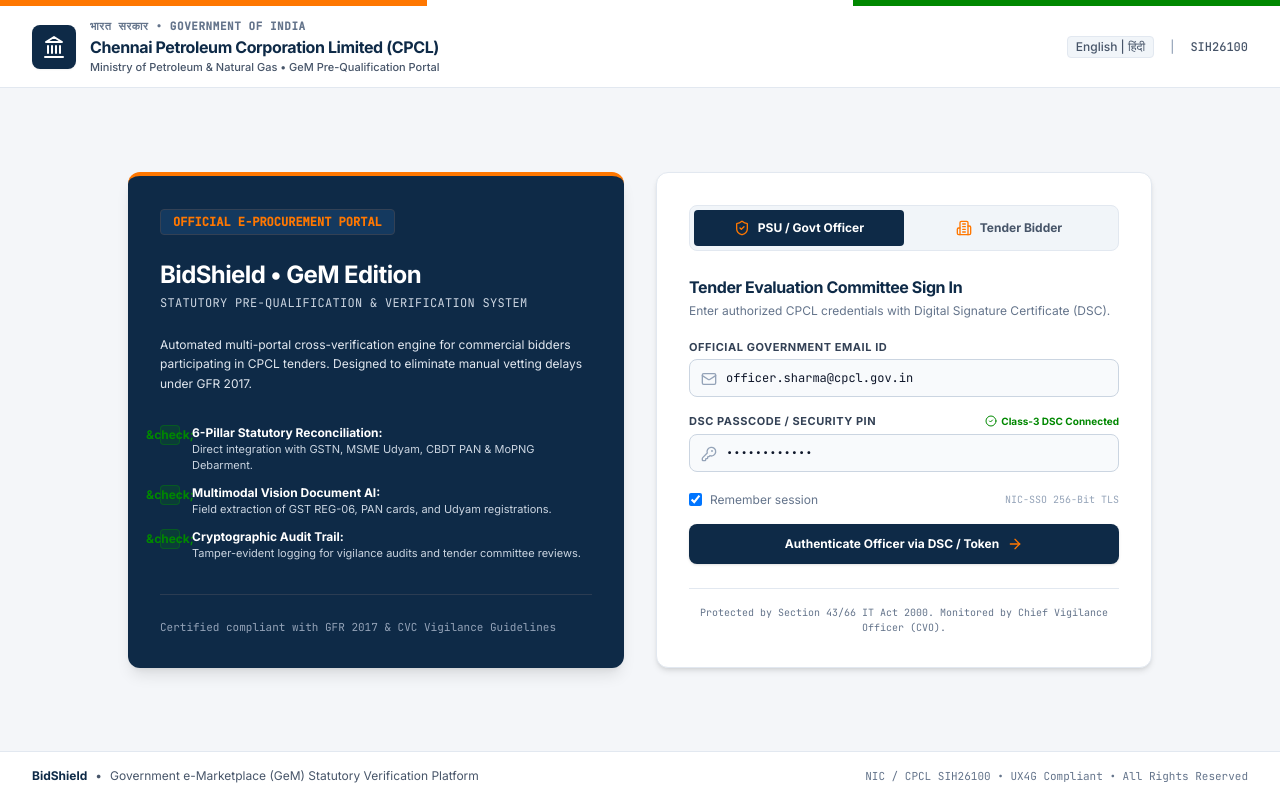
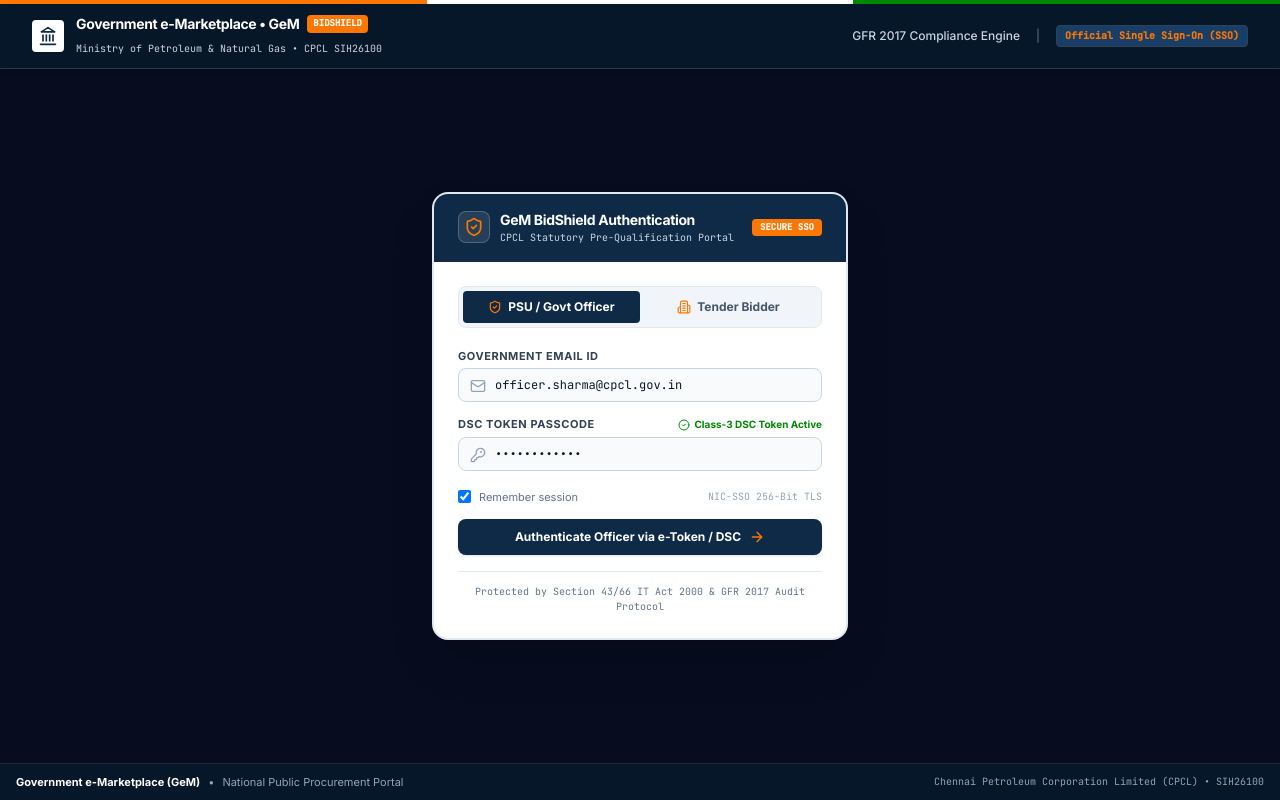
Before and after one commit to snuthon1/gemcompliance, a React (Vite) app in the folder client/: page /login in a window 1280 px wide. Built offline with nearby package versions, Linux system fonts and the light colour scheme; the HTML template or start-up script is replaced by a standard one.

Commit message:
feat(ui): complete modern visual overhaul for Login.jsx

```diff
--- a/client/src/pages/Login.jsx
+++ b/client/src/pages/Login.jsx
@@ -7,14 +7,11 @@
   Mail,
   ArrowRight,
   CheckCircle2,
-  Layers,
-  FileCheck,
-  Shield,
-  Fingerprint,
   AlertCircle,
   Landmark,
   KeyRound,
-  FileText
+  Search,
+  ExternalLink
 } from 'lucide-react';
 import { useAuth, DEMO_PROFILES } from '../context/AuthContext';
 
@@ -87,180 +84,129 @@
   };
 
   return (
-    <div className="min-h-screen bg-gov-slateBg flex flex-col justify-between text-slate-800 selection:bg-gov-saffron selection:text-white">
-      {/* 1. Official Government of India Top Strip */}
-      <div>
+    <div
+      className="min-h-screen w-full bg-slate-900 bg-cover bg-top bg-no-repeat relative flex flex-col justify-between selection:bg-gov-saffron selection:text-white"
+      style={{ backgroundImage: "url('/gem_portal_bg.png')" }}
+    >
+      {/* Semi-transparent dark overlay to keep the GeM portal background visible while making the auth card high-contrast */}
+      <div className="absolute inset-0 bg-slate-950/55 backdrop-blur-[1.5px]"></div>
+
+      {/* Interactive GeM Header Bar overlay */}
+      <div className="relative z-20">
         {/* National Tricolor Line */}
-        <div className="h-1.5 w-full flex">
+        <div className="h-1 w-full flex">
           <div className="h-full w-1/3 bg-gov-saffron"></div>
           <div className="h-full w-1/3 bg-white"></div>
           <div className="h-full w-1/3 bg-gov-green"></div>
         </div>
 
-        {/* Official Masthead */}
-        <header className="bg-white border-b border-slate-200 py-3 shadow-xs">
-          <div className="max-w-7xl mx-auto px-4 sm:px-6 lg:px-8 flex items-center justify-between">
-            <div className="flex items-center space-x-3.5">
-              <div className="w-11 h-11 rounded-lg bg-gov-navy text-white flex items-center justify-center font-bold shadow-sm">
-                <Landmark className="w-6 h-6" />
+        <header className="bg-gov-navyDark/90 backdrop-blur-md border-b border-slate-700/80 px-4 sm:px-8 py-2.5 flex items-center justify-between text-white shadow-md">
+          <div className="flex items-center space-x-3">
+            <div className="w-8 h-8 rounded bg-white text-gov-navy flex items-center justify-center font-bold shadow-sm">
+              <Landmark className="w-5 h-5 text-gov-navy" />
             </div>
-              <div className="flex flex-col">
-                <div className="text-[11px] font-bold text-slate-500 uppercase tracking-wider font-mono">
-                  भारत सरकार &bull; Government of India
+            <div>
+              <div className="flex items-center space-x-2">
+                <span className="font-extrabold text-sm tracking-tight text-white">
+                  Government e-Marketplace &bull; GeM
+                </span>
+                <span className="bg-gov-saffron text-white font-mono text-[9px] font-extrabold px-1.5 py-0.5 rounded uppercase">
+                  BidShield
+                </span>
               </div>
-                <div className="text-base font-extrabold text-gov-navy tracking-tight">
-                  Chennai Petroleum Corporation Limited (CPCL)
-                </div>
-                <div className="text-[11px] text-slate-600 font-medium">
-                  Ministry of Petroleum & Natural Gas &bull; GeM Pre-Qualification Portal
-                </div>
+              <span className="text-[10px] text-slate-300 font-mono">
+                Ministry of Petroleum & Natural Gas &bull; CPCL SIH26100
+              </span>
             </div>
           </div>
 
-            {/* Accessibility and Language Bar */}
-            <div className="hidden md:flex items-center space-x-4 text-xs text-slate-600 font-medium">
-              <span className="bg-slate-100 px-2 py-0.5 rounded border border-slate-200">
-                English | हिंदी
+          <div className="hidden md:flex items-center space-x-4 text-xs">
+            <span className="text-slate-300 font-medium">GFR 2017 Compliance Engine</span>
+            <span className="text-slate-500">|</span>
+            <span className="bg-gov-navyLight text-gov-saffron font-mono text-[10px] font-bold px-2 py-0.5 rounded border border-slate-700">
+              Official Single Sign-On (SSO)
             </span>
-              <span className="text-slate-400">|</span>
-              <span className="font-mono text-xs">SIH26100</span>
-            </div>
           </div>
         </header>
       </div>
 
-      {/* 2. Main Login Body */}
-      <main className="max-w-7xl mx-auto w-full px-4 sm:px-6 lg:px-8 py-10 my-auto">
-        <div className="grid grid-cols-1 lg:grid-cols-12 gap-8 items-stretch max-w-5xl mx-auto">
-          {/* Left Column: Official Tender & Compliance Notice */}
-          <div className="lg:col-span-6 bg-gov-navy text-white rounded-xl p-8 flex flex-col justify-between shadow-lg border-t-4 border-gov-saffron">
-            <div className="space-y-6">
-              <div className="inline-flex items-center space-x-2 bg-gov-navyLight/80 px-3 py-1 rounded text-xs font-mono text-gov-saffron font-bold uppercase border border-slate-700">
-                <span>Official e-Procurement Portal</span>
+      {/* Center GeM SSO Modal / Card */}
+      <div className="relative z-20 max-w-md w-full mx-auto px-4 py-8 my-auto">
+        <div className="bg-white rounded-2xl shadow-2xl border-2 border-slate-200 overflow-hidden">
+          {/* Card Top Banner */}
+          <div className="bg-gov-navy text-white px-6 py-4 border-b border-slate-800 flex items-center justify-between">
+            <div className="flex items-center space-x-2.5">
+              <div className="w-8 h-8 rounded-lg bg-white/10 border border-white/20 flex items-center justify-center">
+                <ShieldCheck className="w-5 h-5 text-gov-saffron" />
+              </div>
+              <div>
+                <h2 className="text-sm font-bold tracking-tight text-white">
+                  GeM BidShield Authentication
+                </h2>
+                <p className="text-[10px] text-slate-300 font-mono">
+                  CPCL Statutory Pre-Qualification Portal
+                </p>
+              </div>
+            </div>
+            <span className="text-[9px] bg-gov-saffron text-white font-mono font-bold px-2 py-0.5 rounded uppercase">
+              Secure SSO
+            </span>
           </div>
 
-              <div>
-                <h1 className="text-2xl font-black tracking-tight text-white">
-                  BidShield &bull; GeM Edition
-                </h1>
-                <p className="text-xs text-slate-300 mt-1 font-mono uppercase tracking-wide">
-                  Statutory Pre-Qualification & Verification System
-                </p>
-              </div>
-
-              <p className="text-xs text-slate-200 leading-relaxed">
-                Automated multi-portal cross-verification engine for commercial bidders participating in CPCL tenders. Designed to eliminate manual vetting delays under GFR 2017.
-              </p>
-
-              {/* 4 Pillars in Government Card */}
-              <div className="space-y-3 pt-2">
-                <div className="flex items-start space-x-3 text-xs">
-                  <span className="w-5 h-5 rounded bg-gov-green/20 text-gov-green flex items-center justify-center font-bold shrink-0 border border-gov-green/40">
-                    &check;
-                  </span>
-                  <div>
-                    <strong className="text-white">6-Pillar Statutory Reconciliation:</strong>
-                    <p className="text-slate-300 text-[11px]">Direct integration with GSTN, MSME Udyam, CBDT PAN & MoPNG Debarment.</p>
-                  </div>
-                </div>
-
-                <div className="flex items-start space-x-3 text-xs">
-                  <span className="w-5 h-5 rounded bg-gov-green/20 text-gov-green flex items-center justify-center font-bold shrink-0 border border-gov-green/40">
-                    &check;
-                  </span>
-                  <div>
-                    <strong className="text-white">Multimodal Vision Document AI:</strong>
-                    <p className="text-slate-300 text-[11px]">Field extraction of GST REG-06, PAN cards, and Udyam registrations.</p>
-                  </div>
-                </div>
-
-                <div className="flex items-start space-x-3 text-xs">
-                  <span className="w-5 h-5 rounded bg-gov-green/20 text-gov-green flex items-center justify-center font-bold shrink-0 border border-gov-green/40">
-                    &check;
-                  </span>
-                  <div>
-                    <strong className="text-white">Cryptographic Audit Trail:</strong>
-                    <p className="text-slate-300 text-[11px]">Tamper-evident logging for vigilance audits and tender committee reviews.</p>
-                  </div>
-                </div>
-              </div>
-            </div>
-
-            <div className="pt-6 border-t border-slate-700/80 mt-6 text-[11px] text-slate-400 font-mono">
-              Certified compliant with GFR 2017 & CVC Vigilance Guidelines
-            </div>
-          </div>
-
-          {/* Right Column: Official Sign In Box */}
-          <div className="lg:col-span-6 bg-white rounded-xl shadow-md border border-slate-200 p-8 flex flex-col justify-between">
-            <div>
-              {/* Dual Tab Navigation */}
-              <div className="grid grid-cols-2 p-1 bg-slate-100 rounded-lg mb-6 border border-slate-200">
+          <div className="p-6">
+            {/* Dual Persona Tab Selector */}
+            <div className="grid grid-cols-2 p-1 bg-slate-100 rounded-lg mb-5 border border-slate-200">
               <button
                 type="button"
                 onClick={() => handleTabChange('OFFICER')}
-                  className={`flex items-center justify-center space-x-2 py-2.5 px-3 rounded text-xs font-bold transition-all ${
+                className={`flex items-center justify-center space-x-1.5 py-2 px-3 rounded text-xs font-bold transition-all ${
                   activeTab === 'OFFICER'
                     ? 'bg-gov-navy text-white shadow-xs'
                     : 'text-slate-600 hover:text-slate-900'
                 }`}
               >
-                  <ShieldCheck className="w-4 h-4 text-gov-saffron" />
+                <ShieldCheck className="w-3.5 h-3.5 text-gov-saffron" />
                 <span>PSU / Govt Officer</span>
               </button>
 
               <button
                 type="button"
                 onClick={() => handleTabChange('VENDOR')}
-                  className={`flex items-center justify-center space-x-2 py-2.5 px-3 rounded text-xs font-bold transition-all ${
+                className={`flex items-center justify-center space-x-1.5 py-2 px-3 rounded text-xs font-bold transition-all ${
                   activeTab === 'VENDOR'
                     ? 'bg-gov-navy text-white shadow-xs'
                     : 'text-slate-600 hover:text-slate-900'
                 }`}
               >
-                  <Building2 className="w-4 h-4 text-gov-saffron" />
+                <Building2 className="w-3.5 h-3.5 text-gov-saffron" />
                 <span>Tender Bidder</span>
               </button>
             </div>
 
-              {/* Header Details */}
-              <div className="mb-5 space-y-1">
-                <h2 className="text-base font-extrabold text-gov-navy tracking-tight">
-                  {activeTab === 'OFFICER'
-                    ? 'Tender Evaluation Committee Sign In'
-                    : 'Registered Vendor Commercial Desk'}
-                </h2>
-                <p className="text-xs text-slate-500">
-                  {activeTab === 'OFFICER'
-                    ? 'Enter authorized CPCL credentials with Digital Signature Certificate (DSC).'
-                    : 'Select your registered enterprise to inspect compliance scores and submit bids.'}
-                </p>
-              </div>
-
             {error && (
-                <div className="mb-4 p-3 rounded bg-rose-50 border border-rose-200 flex items-center space-x-2 text-xs text-rose-700 font-semibold">
+              <div className="mb-4 p-2.5 rounded bg-rose-50 border border-rose-200 flex items-center space-x-2 text-xs text-rose-700 font-semibold">
                 <AlertCircle className="w-4 h-4 text-rose-600 shrink-0" />
                 <span>{error}</span>
               </div>
             )}
 
-              {/* Standard Form */}
-              <form onSubmit={handleSubmit} className="space-y-4">
+            {/* Authentication Form */}
+            <form onSubmit={handleSubmit} className="space-y-3.5">
               {activeTab === 'OFFICER' ? (
                 <>
                   <div className="space-y-1">
                     <label className="block text-[11px] font-bold text-slate-700 uppercase tracking-wider">
-                        Official Government Email ID
+                      Government Email ID
                     </label>
                     <div className="relative">
-                        <Mail className="w-4 h-4 text-slate-400 absolute left-3 top-3" />
+                      <Mail className="w-4 h-4 text-slate-400 absolute left-3 top-2.5" />
                       <input
                         type="email"
                         required
                         value={email}
                         onChange={(e) => setEmail(e.target.value)}
                         placeholder="officer.sharma@cpcl.gov.in"
-                          className="w-full bg-slate-50 border border-slate-300 rounded-lg pl-9 pr-3 py-2.5 text-xs font-mono text-slate-900 focus:outline-none focus:ring-1 focus:ring-gov-navy focus:border-gov-navy"
+                        className="w-full bg-slate-50 border border-slate-300 rounded-lg pl-9 pr-3 py-2 text-xs font-mono text-slate-900 focus:outline-none focus:ring-1 focus:ring-gov-navy focus:border-gov-navy"
                       />
                     </div>
                   </div>
@@ -268,22 +214,22 @@
                   <div className="space-y-1">
                     <div className="flex items-center justify-between">
                       <label className="block text-[11px] font-bold text-slate-700 uppercase tracking-wider">
-                          DSC Passcode / Security PIN
+                        DSC Token Passcode
                       </label>
                       <span className="text-[10px] text-gov-green font-bold flex items-center">
                         <CheckCircle2 className="w-3 h-3 mr-1" />
-                          Class-3 DSC Connected
+                        Class-3 DSC Token Active
                       </span>
                     </div>
                     <div className="relative">
-                        <KeyRound className="w-4 h-4 text-slate-400 absolute left-3 top-3" />
+                      <KeyRound className="w-4 h-4 text-slate-400 absolute left-3 top-2.5" />
                       <input
                         type="password"
                         required
                         value={password}
                         onChange={(e) => setPassword(e.target.value)}
                         placeholder="••••••••••••"
-                          className="w-full bg-slate-50 border border-slate-300 rounded-lg pl-9 pr-3 py-2.5 text-xs font-mono text-slate-900 focus:outline-none focus:ring-1 focus:ring-gov-navy focus:border-gov-navy"
+                        className="w-full bg-slate-50 border border-slate-300 rounded-lg pl-9 pr-3 py-2 text-xs font-mono text-slate-900 focus:outline-none focus:ring-1 focus:ring-gov-navy focus:border-gov-navy"
                       />
                     </div>
                   </div>
@@ -292,16 +238,16 @@
                 <>
                   <div className="space-y-1">
                     <label className="block text-[11px] font-bold text-slate-700 uppercase tracking-wider">
-                        Select Participating Company
+                      Select Participating Bidder
                     </label>
                     <div className="relative">
-                        <Building2 className="w-4 h-4 text-slate-400 absolute left-3 top-3" />
+                      <Building2 className="w-4 h-4 text-slate-400 absolute left-3 top-2.5" />
                       <select
                         value={selectedVendorKey}
                         onChange={(e) => handleVendorSelect(e.target.value)}
-                          className="w-full bg-slate-50 border border-slate-300 rounded-lg pl-9 pr-3 py-2.5 text-xs font-semibold text-slate-800 focus:outline-none focus:ring-1 focus:ring-gov-navy cursor-pointer"
+                        className="w-full bg-slate-50 border border-slate-300 rounded-lg pl-9 pr-3 py-2 text-xs font-semibold text-slate-800 focus:outline-none focus:ring-1 focus:ring-gov-navy cursor-pointer"
                       >
-                          <option value="apex">Apex Petrochem Engineering Pvt Ltd (33AAACA1234A1Z5)</option>
+                        <option value="apex">Apex Petrochem Engineering (33AAACA1234A1Z5)</option>
                         <option value="coromandel">Coromandel Heavy Valves Ltd (33BBBCB5678B1Z2)</option>
                         <option value="kaveri">Kaveri Refining Spares Ltd (33DDDCD4321D1Z4)</option>
                       </select>
@@ -313,31 +259,31 @@
                       Authorized Signatory Email
                     </label>
                     <div className="relative">
-                        <Mail className="w-4 h-4 text-slate-400 absolute left-3 top-3" />
+                      <Mail className="w-4 h-4 text-slate-400 absolute left-3 top-2.5" />
                       <input
                         type="email"
                         required
                         value={email}
                         onChange={(e) => setEmail(e.target.value)}
                         placeholder="tenders@company.com"
-                          className="w-full bg-slate-50 border border-slate-300 rounded-lg pl-9 pr-3 py-2.5 text-xs font-mono text-slate-900 focus:outline-none focus:ring-1 focus:ring-gov-navy focus:border-gov-navy"
+                        className="w-full bg-slate-50 border border-slate-300 rounded-lg pl-9 pr-3 py-2 text-xs font-mono text-slate-900 focus:outline-none focus:ring-1 focus:ring-gov-navy focus:border-gov-navy"
                       />
                     </div>
                   </div>
 
                   <div className="space-y-1">
                     <label className="block text-[11px] font-bold text-slate-700 uppercase tracking-wider">
-                        Vendor Access Password
+                      Commercial Access PIN
                     </label>
                     <div className="relative">
-                        <Lock className="w-4 h-4 text-slate-400 absolute left-3 top-3" />
+                      <Lock className="w-4 h-4 text-slate-400 absolute left-3 top-2.5" />
                       <input
                         type="password"
                         required
                         value={password}
                         onChange={(e) => setPassword(e.target.value)}
                         placeholder="••••••••••••"
-                          className="w-full bg-slate-50 border border-slate-300 rounded-lg pl-9 pr-3 py-2.5 text-xs font-mono text-slate-900 focus:outline-none focus:ring-1 focus:ring-gov-navy focus:border-gov-navy"
+                        className="w-full bg-slate-50 border border-slate-300 rounded-lg pl-9 pr-3 py-2 text-xs font-mono text-slate-900 focus:outline-none focus:ring-1 focus:ring-gov-navy focus:border-gov-navy"
                       />
                     </div>
                   </div>
@@ -345,7 +291,7 @@
               )}
 
               <div className="flex items-center justify-between text-xs text-slate-500 pt-1">
-                  <label className="flex items-center space-x-2 cursor-pointer">
+                <label className="flex items-center space-x-2 cursor-pointer text-[11px]">
                   <input type="checkbox" defaultChecked className="rounded border-slate-300 text-gov-navy focus:ring-gov-navy" />
                   <span>Remember session</span>
                 </label>
@@ -355,39 +301,35 @@
               <button
                 type="submit"
                 disabled={submitting}
-                  className="w-full py-3 px-4 rounded-lg bg-gov-navy hover:bg-gov-navyLight text-white text-xs font-bold shadow transition-all flex items-center justify-center space-x-2 disabled:opacity-50 mt-3 cursor-pointer"
+                className="w-full py-2.5 px-4 rounded-lg bg-gov-navy hover:bg-gov-navyLight text-white text-xs font-bold shadow transition-all flex items-center justify-center space-x-2 disabled:opacity-50 mt-2 cursor-pointer"
               >
                 <span>
                   {activeTab === 'OFFICER'
-                      ? 'Authenticate Officer via DSC / Token'
-                      : 'Authenticate & Access Vendor Desk'}
+                    ? 'Authenticate Officer via e-Token / DSC'
+                    : 'Access Vendor Commercial Desk'}
                 </span>
                 <ArrowRight className="w-4 h-4 text-gov-saffron" />
               </button>
             </form>
-            </div>
 
-            {/* Official Security Disclaimer */}
-            <div className="mt-6 pt-4 border-t border-slate-200 text-[10px] text-slate-500 text-center font-mono">
-              Protected by Section 43/66 IT Act 2000. Monitored by Chief Vigilance Officer (CVO).
+            <div className="mt-4 pt-3 border-t border-slate-200 text-[10px] text-slate-500 text-center font-mono">
+              Protected by Section 43/66 IT Act 2000 & GFR 2017 Audit Protocol
             </div>
           </div>
         </div>
-      </main>
+      </div>
 
-      {/* 3. Official Government Footer */}
-      <footer className="bg-white border-t border-slate-200 py-4 text-xs text-slate-600">
-        <div className="max-w-7xl mx-auto px-4 sm:px-6 lg:px-8 flex flex-col sm:flex-row items-center justify-between gap-2">
+      {/* Footer Strip */}
+      <div className="relative z-20 bg-gov-navyDark/95 border-t border-slate-800 px-4 py-2.5 text-[11px] text-slate-400 flex flex-col sm:flex-row items-center justify-between gap-1">
         <div className="flex items-center space-x-2">
-            <span className="font-bold text-gov-navy">BidShield</span>
+          <span className="text-white font-bold">Government e-Marketplace (GeM)</span>
           <span>&bull;</span>
-            <span>Government e-Marketplace (GeM) Statutory Verification Platform</span>
+          <span>National Public Procurement Portal</span>
         </div>
-          <div className="text-[11px] text-slate-500 font-mono">
-            NIC / CPCL SIH26100 &bull; UX4G Compliant &bull; All Rights Reserved
+        <div className="font-mono text-[10px]">
+          Chennai Petroleum Corporation Limited (CPCL) &bull; SIH26100
         </div>
       </div>
-      </footer>
     </div>
   );
 }
```
Lines whose indentation alone changed are shown as unchanged.
